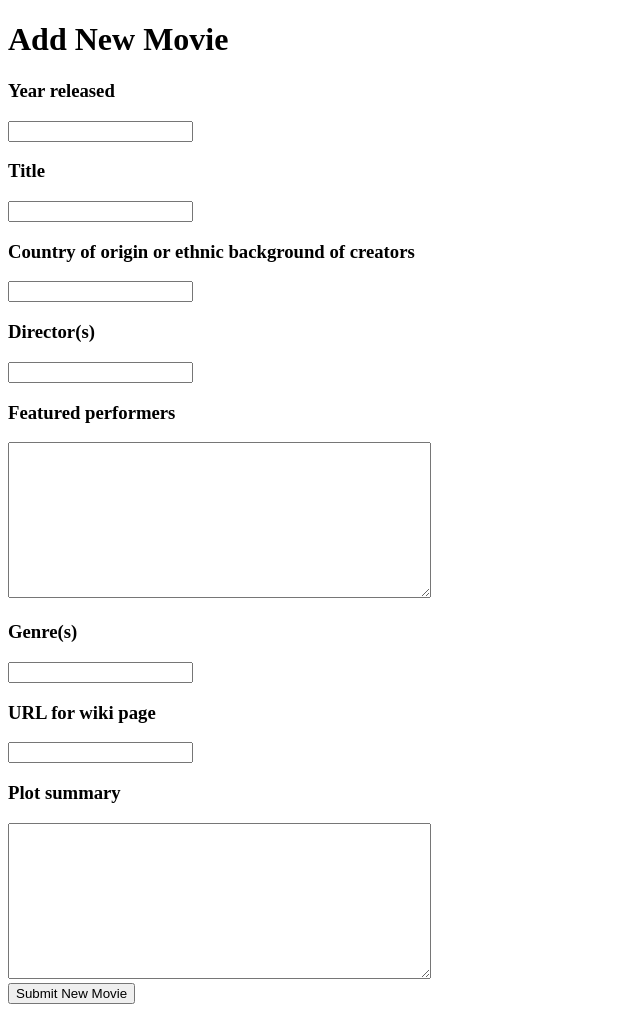
After one commit to jeffmorice/movie-list, a Flask app: page /add-movie in a window 1280 px wide. The commit adds this page. Shown: the whole page, without its empty margins (0-640 px from the left). Run offline with Flask 2, Linux system fonts and the light colour scheme.

Commit message:
Added add-movie route and add-movie.html page, allowing users to add movies to the database.

```diff
--- a/main.py
+++ b/main.py
@@ -46,7 +46,7 @@ class Movie(db.Model):
     def __init__(self, release_year, title, origin_ethnicity, director, cast, genre, wiki_page, plot):
         self.release_year = release_year
         self.title = title
-        self. origin_ethnicity = origin_ethnicity
+        self.origin_ethnicity = origin_ethnicity
         self.director = director
         self.cast = cast
         self.genre = genre
@@ -77,6 +77,37 @@ def movie():
     movie = Movie.query.filter_by(id=movie_id).first()
     return render_template('individual_movie.html', movie=movie)
 
+@app.route('/search')
+def search():
+    # decide how to pass and handle queries
+    # search by column or search all?
+    return render_template('/index')
+
+@app.route('/add-movie', methods=['POST', 'GET'])
+def add_movie():
+    if request.method =='POST':
+        # retrieve form data
+        # release_year, title, origin_ethnicity, director, cast, genre, wiki_page, plot
+        release_year = request.form["release_year"]
+        title = request.form["title"]
+        origin_ethnicity = request.form["origin_ethnicity"]
+        director = request.form["director"]
+        cast = request.form["cast"]
+        genre = request.form["genre"]
+        wiki_page = request.form["wiki_page"]
+        plot = request.form["plot"]
+
+        new_movie = Movie(release_year, title, origin_ethnicity, director, cast, genre, wiki_page, plot)
+        # stage
+        db.session.add(new_movie)
+        # commit to database
+        db.session.commit()
+
+        return redirect('/movie?id=' + str(new_movie.id))
+
+    return render_template('add-movie.html')
+
+
 # run the app
 if __name__ == "__main__":
     app.run()
--- /dev/null
+++ b/templates/add-movie.html
@@ -0,0 +1,44 @@
+{% extends 'base.html' %}
+
+    {% block content %}
+    <h1>Add New Movie</h1>
+    <!-- release_year, title, origin_ethnicity, director, cast, genre, wiki_page, plot -->
+    <!-- decide whether or not to validate user input -->
+    <!-- if validating input, make user friendly by preserving user input, passing in as 'value={{input}}' -->
+        <form method='POST' action="/add-movie">
+          <label> <h3>Year released</h3>
+            <input name="release_year" type="number" value="" />
+          </label>
+          <br>
+          <label> <h3>Title</h3>
+            <input name="title" type="text" value="" />
+          </label>
+          <br>
+          <label> <h3>Country of origin or ethnic background of creators</h3>
+            <input name="origin_ethnicity" type="text" value="" />
+          </label>
+          <br>
+          <label> <h3>Director(s)</h3>
+            <input name="director" type="text" value="" />
+          </label>
+          <br>
+          <label> <h3>Featured performers</h3>
+            <textarea name="cast" rows="10" cols="50" ></textarea>
+          </label>
+          <br>
+          <label> <h3>Genre(s)</h3>
+            <input name="genre" type="text" value="" />
+          </label>
+          <br>
+          <label> <h3>URL for wiki page</h3>
+            <input name="wiki_page" type="text" value="" />
+          </label>
+          <br>
+          <label> <h3>Plot summary</h3>
+            <textarea name="plot" rows="10" cols="50" ></textarea>
+          </label>
+          <br>
+          <input type="submit" value="Submit New Movie" />
+
+        </form>
+    {% endblock %}
--- a/templates/individual_movie.html
+++ b/templates/individual_movie.html
@@ -12,4 +12,6 @@
         <p>Plot summary: {{movie.plot}}</p>
         <h3><a href="{{movie.wiki_page}}">Wiki Page</a></h3>
 
+        <!-- edit and delete functions should live here, on the individual_movie page -->
+
   {% endblock %}
```
